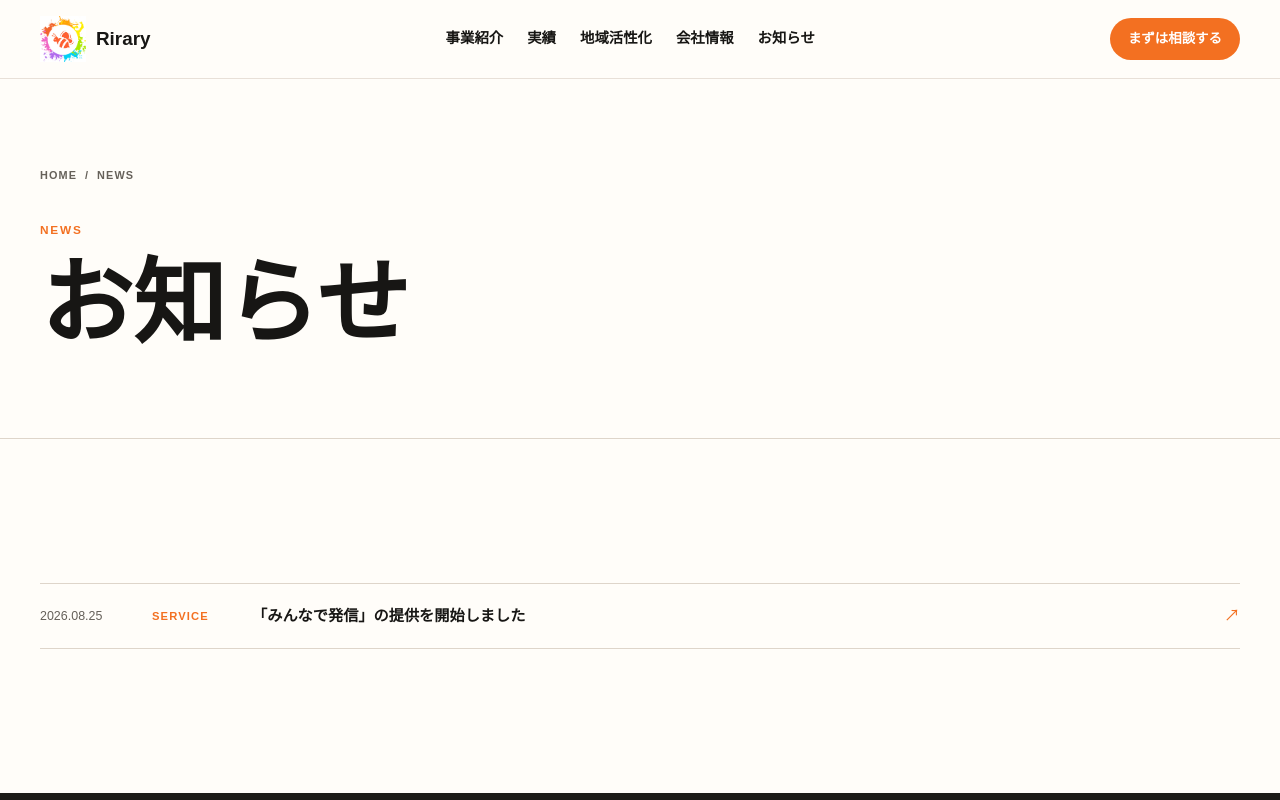
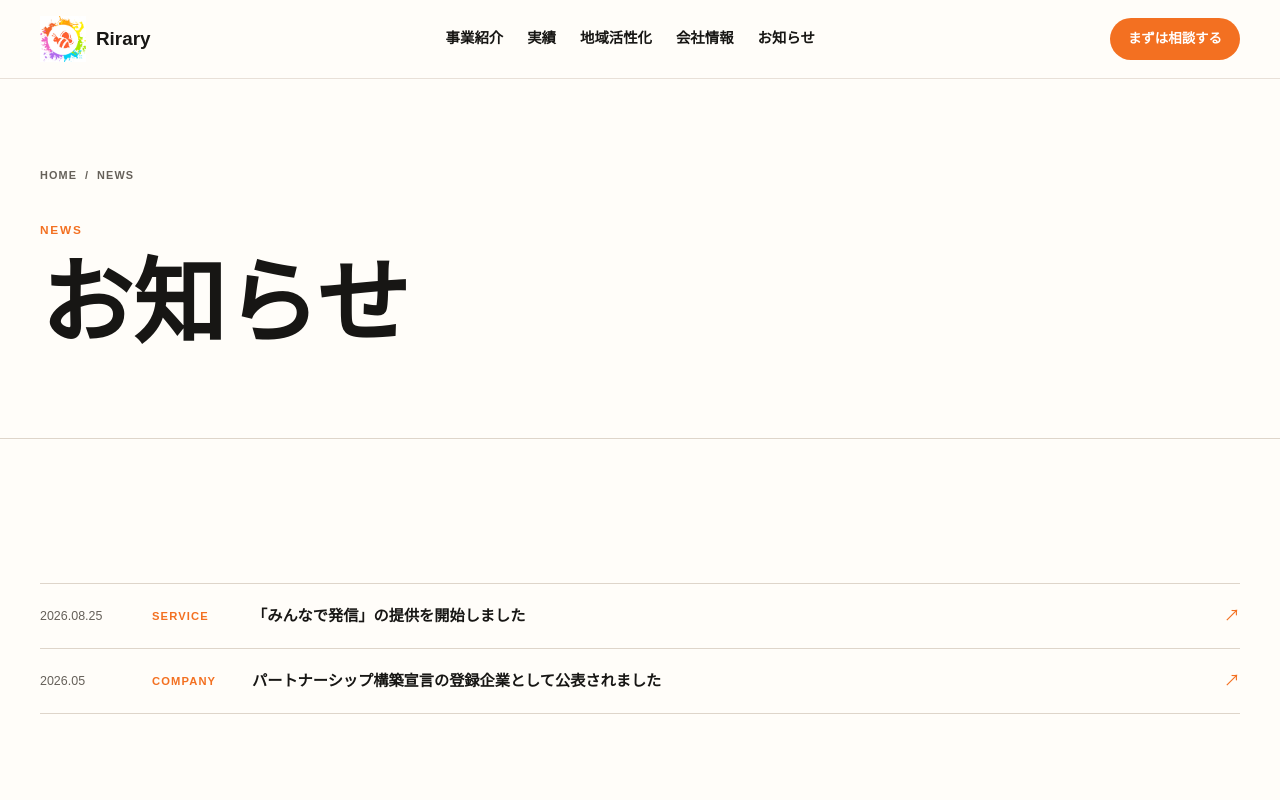
Before and after one commit to rirary2025-cloud/rirary-web, a Next.js app in the folder app/: page /news in a window 1280 px wide. Shown: the top 800 px of the page. Built offline with nearby package versions, Linux system fonts and the light colour scheme.

Commit message:
Add partnership building declaration news

```diff
--- a/app/content/news.ts
+++ b/app/content/news.ts
@@ -1,6 +1,6 @@
 export type NewsItem = {
   slug: string;
-  date: string; // YYYY-MM-DD
+  date: string; // YYYY-MM-DD or YYYY-MM
   category: "COMPANY" | "PROJECT" | "SERVICE" | "MEDIA";
   title: string;
   summary?: string;
@@ -27,4 +27,18 @@ export const news: readonly NewsItem[] = [
     ],
     links: [{ label: "みんなで発信のサイトを見る", href: "https://minna-de-deploy.com/" }],
   },
+  {
+    slug: "partnership-building-declaration",
+    date: "2026-05",
+    category: "COMPANY",
+    title: "パートナーシップ構築宣言の登録企業として公表されました",
+    summary:
+      "株式会社Riraryは、2026年5月に「パートナーシップ構築宣言」を行い、登録企業として公表されました。",
+    body: [
+      "株式会社Riraryは、2026年5月に「パートナーシップ構築宣言」を行い、登録企業として公表されました。",
+      "パートナーシップ構築宣言は、サプライチェーン全体の付加価値向上と、大企業・中小企業の共存共栄を目指す取り組みです。",
+      "Riraryは、取引先や地域企業との関係性を大切にしながら、地域と事業の持続的な発展につながる連携を進めていきます。",
+    ],
+    links: [{ label: "パートナーシップ構築宣言の概要を見る", href: "https://www.biz-partnership.jp/outline.html" }],
+  },
 ];
```
Also changed, not shown: 1 other file (tests, documents, lock files or other folders).
